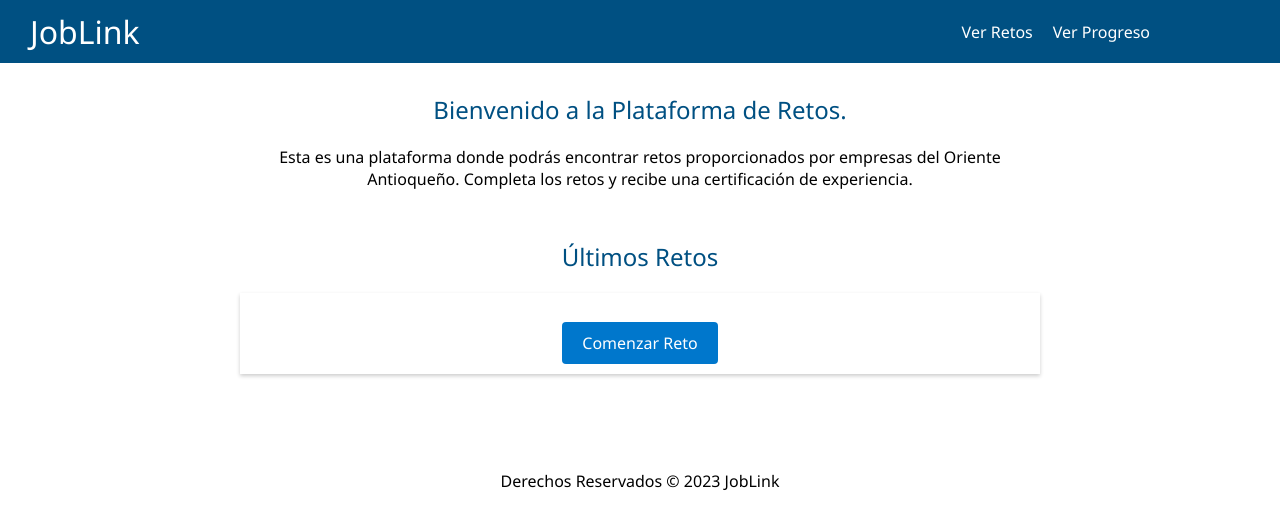
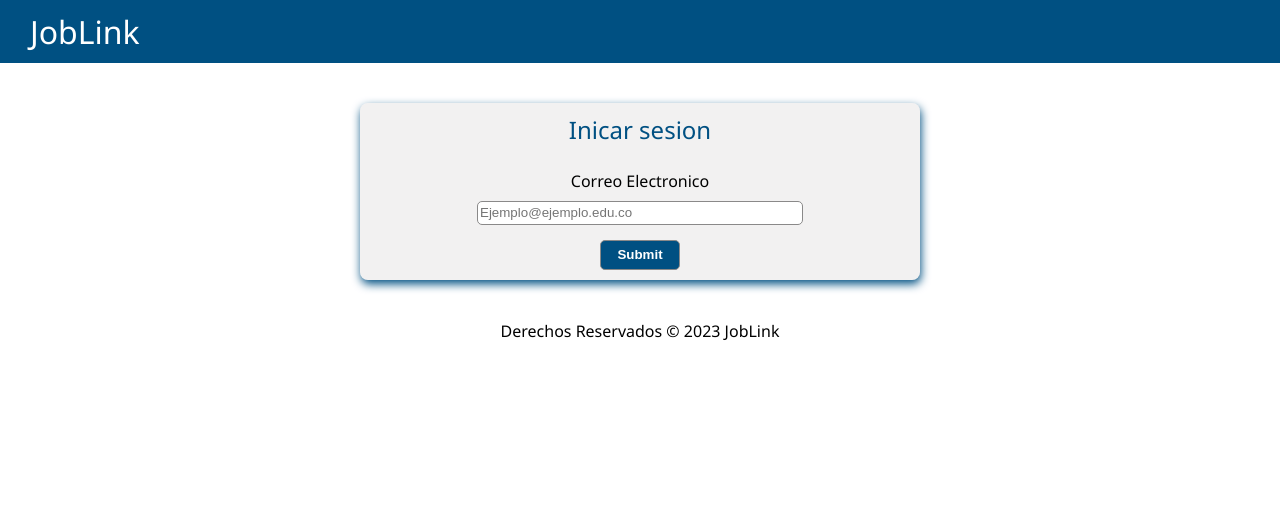
Before and after one commit to yorman-129/JobLink, a React (Vite) app in the folder vite-project/: page / in a window 1280 px wide. Shown: the top 528 px of the page. Built offline with nearby package versions, Linux system fonts and the light colour scheme; no server answers.

Commit message:
feat bug

```diff
--- a/vite-project/src/main.jsx
+++ b/vite-project/src/main.jsx
@@ -3,12 +3,14 @@ import ReactDOM from 'react-dom/client'
 import App from './App.jsx'
 import { BrowserRouter, Routes, Route } from 'react-router-dom'
 import RetosSolucion from './pages/retos/RetosSolucion.jsx'
+import Login from './pages/login/Login.jsx'
 
 
 const Router = (<BrowserRouter>
   <Routes>
-    <Route path="" element={<App />} />
-    <Route path="/" element={<App />} />
+    <Route path="" element={<Login />} />
+    <Route path="/home" element={<App />} />
+    <Route path="/login" element={<Login />} />
     <Route path="/retoSolucion/:id" element={<RetosSolucion />} />
   </Routes>
 </BrowserRouter>)
--- /dev/null
+++ b/vite-project/src/pages/login/HeaderPrincipal.jsx
@@ -0,0 +1,20 @@
+import React from 'react'
+import '../../components/headerHome/headerHome.css';
+
+const HeaderPrincipal = () => {
+  return (
+    <>
+    <header className='headerHomeUsers'>
+      <h1>JobLink</h1>
+      <nav>
+        <ul>
+          {/* <li><a href="#">Ver Retos</a></li>
+          <li><a href="#">Ver Progreso</a></li> */}
+        </ul>
+      </nav>
+    </header>
+    </>
+  )
+}
+
+export default HeaderPrincipal
--- /dev/null
+++ b/vite-project/src/pages/login/Inicio.jsx
@@ -0,0 +1,32 @@
+import React, { useState } from 'react'
+import './estilos.css'
+
+const Inicio = ({handleFormInicio}) => {
+    const [form, setForm]=useState(null)
+
+    const handleInput=(e)=>{
+        const nameInput= e.target.name;
+        setForm({
+            ...form,
+            [nameInput]:e.target.value
+        })
+    }
+    const handleForm=(e)=>{
+        e.preventDefault();
+        handleFormInicio(form)
+    }
+    return (
+        <>
+            <form >
+
+                <h2>Inicar sesion</h2>
+                <label htmlFor="">Correo Electronico</label>
+                <input type="email" placeholder='Ejemplo@ejemplo.edu.co' name="email" onChange={handleInput}/>
+
+                <input type="submit" className='button' onClick={handleForm}/>
+            </form>
+        </>
+    )
+}
+
+export default Inicio
--- a/vite-project/src/pages/login/Login.jsx
+++ b/vite-project/src/pages/login/Login.jsx
@@ -1,10 +1,43 @@
-import React from 'react'
+import React, { useState } from 'react'
+import HeaderPrincipal from './HeaderPrincipal'
+import Footer from '../../components/footer/Footer'
+import Registro from './Registro'
+import Inicio from './Inicio'
+import axios from 'axios'
+import { redirect } from "react-router-dom";
+
 
 const Login = () => {
+  const [register, setRegistrer] = useState(true);
+
+  const handleFormInicio = (data) => {
+    console.log(data)
+    axios.post('http://localhost:8087/estudiante/login', data).then((res) => {
+      if (res.status==200) {
+        return redirect("/home");
+      }
+    })
+  }
+
+  const handleFormRegistro = (data) => {
+    console.log(data)
+    axios.post('http://localhost:8087/estudiante/agregar', data).then((res) => {
+      console.log(res)
+    })
+  }
+
   return (
-    <div>
-      login
-    </div>
+    <>
+      <HeaderPrincipal />
+      {
+        register == false && (<Registro handleFormRegistro={handleFormRegistro} />)
+      }
+      {
+        register && (<Inicio handleFormInicio={handleFormInicio} />)
+      }
+
+      <Footer />
+    </>
   )
 }
 
--- /dev/null
+++ b/vite-project/src/pages/login/Registro.jsx
@@ -0,0 +1,32 @@
+import {React,useState} from 'react'
+
+const Registro = ({handleFormRegistro}) => {
+    const [form, setForm]=useState(null)
+
+    const handleInput=(e)=>{
+        const nameInput= e.target.name;
+        setForm({
+            ...form,
+            [nameInput]:e.target.value
+        })
+        console.log(form)
+    }
+    const handleForm=(e)=>{
+        e.preventDefault();
+        handleFormRegistro(form)
+    }
+  return (
+    <>
+      <form action="" method="post">
+      <h2>Registrarse</h2>
+                <label htmlFor="">Correo Electronico</label>
+                <input type="email" placeholder='Ejmplo@ejemplo.edu.co' name='email' onChange={handleInput}/>
+                <label htmlFor="">Nombre de usuario</label>
+                <input type="text" placeholder='Juanito Perez Lopez' name='nombre' onChange={handleInput}/>
+                <input type="submit" className='button' onClick={handleForm}/>
+        </form>
+    </>
+  )
+}
+
+export default Registro
--- /dev/null
+++ b/vite-project/src/pages/login/estilos.css
@@ -0,0 +1,42 @@
+form{
+    width: 560px;
+    height: auto;
+    border-radius: 8px;
+    margin: 40px auto;
+    background-color: rgba(216, 213, 213, 0.342);
+    display: flex;
+    flex-direction: column;
+    align-items: center;
+    justify-content: center;
+    box-shadow: 1px 4px 10px #005082;
+}
+h2{
+    margin-top: 10px;
+}
+label{
+    width: 320px;
+    margin: 4px 0px;
+    text-align: center;
+
+}
+input{
+    width: 320px;
+    height: 20px;
+    border: 1px solid rgb(138, 137, 137);
+    border-radius: 5px;
+    margin: 5px 0px 10px 0px;
+}
+
+.button{
+    width: 80px;
+    height: 30px;
+    background-color: #005082;
+    color: white;
+    font-weight: bold;
+}
+
+.button:hover{
+    background-color: #005082e0;
+    box-shadow: 1px 4px 10px rgba(54, 54, 54, 0.795);
+    border: 1px solid #005082;
+}
```
